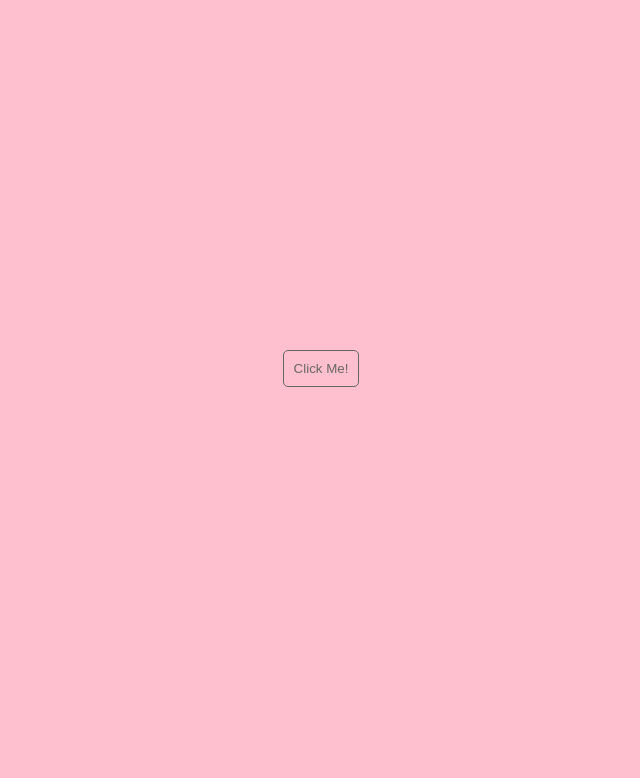
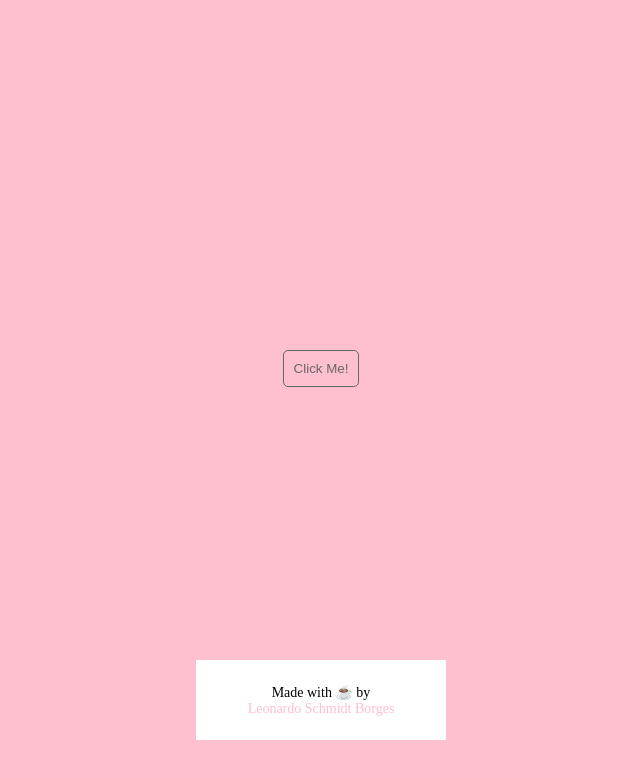
Before and after one commit to SchmitLeonardo/100-days-JS-Challenge, a plain HTML site: page day1/index.html in a window 1280 px wide. Both pictures are taken after a click on the button "Click Me!". Shown: the whole page, without its empty margins (319-959 px from the left). Drawn offline with Linux system fonts and the light colour scheme.

Commit message:
fix: Add a footer credits div

```diff
--- a/day1/index.html
+++ b/day1/index.html
@@ -4,11 +4,14 @@
     <meta charset="UTF-8">
     <meta http-equiv="X-UA-Compatible" content="IE=edge">
     <meta name="viewport" content="width=device-width, initial-scale=1.0">
-    <link rel="stylesheet" href="styles.css">
+    <link rel="stylesheet" href="style.css">
     <script src="./index.js"></script>
     <title>JS Challenges - Day 1</title>
 </head>
 <body>
     <button id="button" onclick="changeColor()">Click Me!</button>
+    <div id="credits">
+        <p>Made with ☕ by <a href="https://github.com/SchmitLeonardo" target="blank" id="credits__name">Leonardo Schmidt Borges</a></p>
+    </div>
 </body>
 </html>
--- a/day1/index.js
+++ b/day1/index.js
@@ -1,4 +1,4 @@
-
+// Colors array
 const colors = [
     '#cdeac0',
     '#efe9ae',
@@ -12,7 +12,7 @@ const colors = [
     '#c6e19a'
 ]
 
-// Change page color when button has clicked
+// Change page color when button was clicked
 function changeColor() {
 
     // Generate a number between 0 and 10;
@@ -20,5 +20,10 @@ function changeColor() {
 
     // Set background color
     document.body.style.background = colors[number];
-    document.getElementById('button').style.backgroundColor = colors[number];
+
+    // Set button background color
+    document.getElementById("button").style.backgroundColor = colors[number];
+
+    // Set credits text color
+    document.getElementById("credits__name").style.color = colors[number];
 }
--- /dev/null
+++ b/day1/style.css
@@ -0,0 +1,53 @@
+body {
+    height: 90vh;
+    background-color: pink;
+    display: flex;
+    flex-direction: column;
+    justify-content: center;
+    align-items: center;
+}
+
+#button {
+    color: #666;
+    padding: 10px;
+    border-radius: 5px;
+    background-color: pink;
+    border: 1px solid #666;
+    cursor: pointer;
+}
+
+#button:hover {
+    transform: scale(1.1);
+    animation-timing-function: linear;
+    -webkit-animation-duration: 3s;
+}
+
+#credits {
+    height: 80px;
+    max-width: 250px;
+    width: 100%;
+    font-size: 14px;
+    background-color: #fff;
+    position: absolute;
+    bottom: 60px;
+    display: flex;
+    flex-direction: row;
+    justify-content: center;
+    align-items: center;
+}
+
+#credits p {
+    padding: 0px 5px;
+    margin: 0px;
+    display: flex;
+    flex-direction: column;
+    justify-content: center;
+    align-items: center;
+}
+
+#credits a {
+    padding: 0px 5px;
+    margin: 0px;
+    color: pink;
+    text-decoration: none;
+}
--- a/day1/styles.css
+++ /dev/null
@@ -1,23 +0,0 @@
-body {
-    height: 90vh;
-    background-color: pink;
-    display: flex;
-    flex-direction: column;
-    justify-content: center;
-    align-items: center;
-}
-
-#button {
-    color: #666;
-    padding: 10px;
-    border-radius: 5px;
-    background-color: pink;
-    border: 1px solid #666;
-    cursor: pointer;
-}
-
-#button:hover {
-    transform: scale(1.1);
-    animation-timing-function: linear;
-    -webkit-animation-duration: 3s;
-}
```
